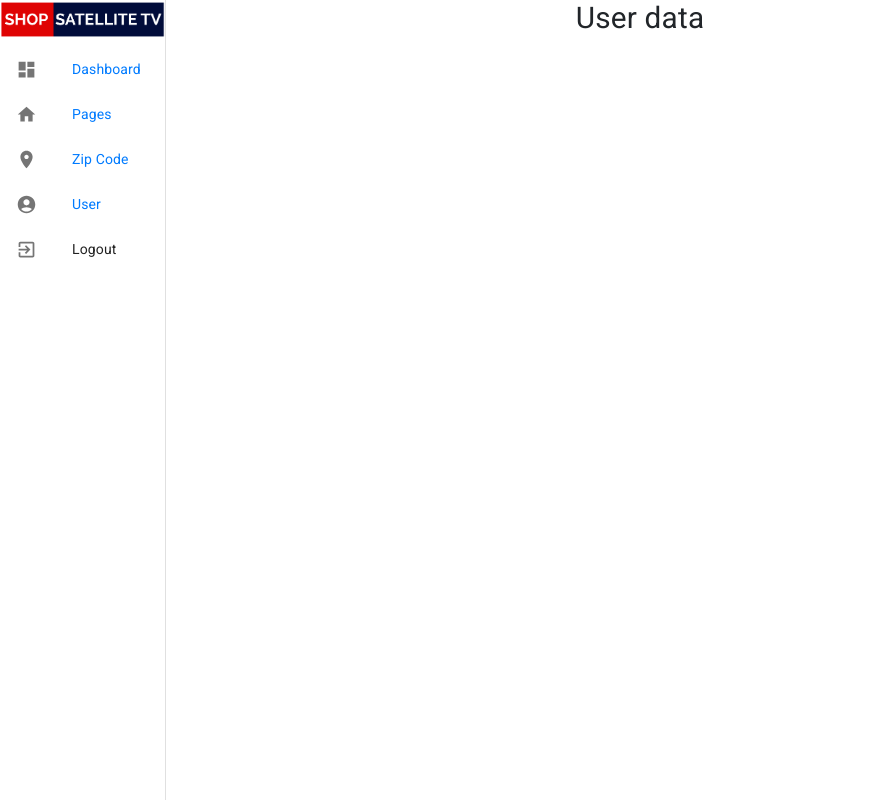
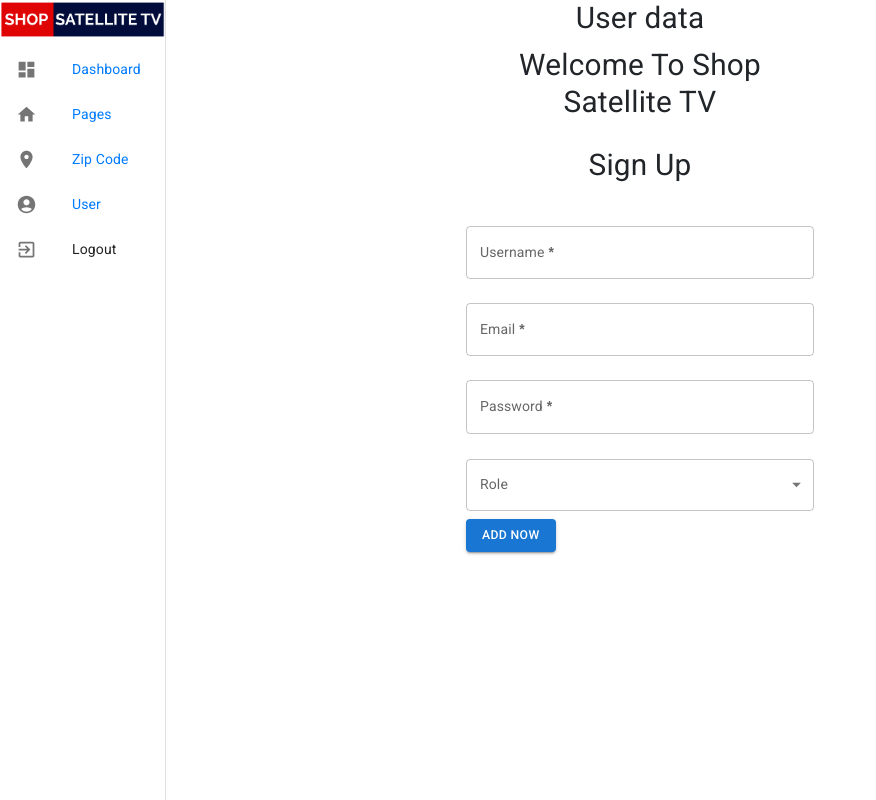
Before and after one commit to ShabiGardezi/DashboardCableTv, a React (Create React App) app: page /user in a window 1280 px wide. Shown: the whole page, without its empty margins (0-876 px from the left). Built offline with nearby package versions, Linux system fonts and the light colour scheme; a small style sheet from the web is missing.

Commit message:
login, sidebar, signup component for authetication

```diff
--- a/src/App.js
+++ b/src/App.js
@@ -17,7 +17,7 @@ function App() {
       {/* <VerticalNavbar /> */}
       <main>
         <Routes>
-          <Route path="/signup" exact Component={SignUp}></Route>
+          {/* <Route path="/signup" exact Component={SignUp}></Route> */}
           <Route path="/pages" exact Component={Pages}></Route>
           <Route path="/zipcode" exact Component={Zipcodes}></Route>
           <Route path="/user" exact Component={User}></Route>
--- a/src/components/Login.jsx
+++ b/src/components/Login.jsx
@@ -30,6 +30,14 @@ function Login({ setIsLoggedIn }) {
       if (response.status === 200) {
         setIsLoggedIn(true);
         navigate("/dashboard");
+        const data = await response.json();
+        const token = data.token;
+
+        // Store the token securely (e.g., in localStorage)
+        localStorage.setItem("authToken", token);
+
+        // Redirect to the dashboard or another protected route
+        navigate("/dashboard");
 
         // Check if "Remember Me" is checked, and save email and password to local storage
         if (rememberMe) {
@@ -50,10 +58,6 @@ function Login({ setIsLoggedIn }) {
     } catch (error) {
       console.error("Error:", error);
     }
-    const handleSignup = () => {
-      // Navigate to the signup component when the "Signup" button is clicked.
-      navigate("/signup");
-    };
   };
   React.useEffect(() => {
     const rememberedEmail = localStorage.getItem("rememberedEmail");
@@ -134,16 +138,6 @@ function Login({ setIsLoggedIn }) {
             >
               Login
             </Button>
-            <Typography
-              variant="body1"
-              align="center"
-              style={{ marginTop: "8px" }}
-            >
-              Don't have an account?
-              <Link to="/signup" style={{ textDecoration: "none" }}>
-                Sign up
-              </Link>
-            </Typography>
           </form>
         </Grid>
       </Grid>
--- a/src/components/Sidebar.jsx
+++ b/src/components/Sidebar.jsx
@@ -46,6 +46,7 @@ function VerticalNavbar() {
 
   const handleLogout = () => {
     navigate("/login");
+    localStorage.removeItem("authToken");
   };
 
   return (
--- a/src/components/SignUp.jsx
+++ b/src/components/SignUp.jsx
@@ -1,13 +1,22 @@
 import "../styles/SignUp.css";
 import React, { useState } from "react";
-import { Button, TextField, Container, Typography, Grid } from "@mui/material";
-import Logo from "../assests/header-Logo.png";
+import {
+  TextField,
+  Container,
+  Typography,
+  Grid,
+  Select,
+  MenuItem,
+  FormControl,
+  InputLabel,
+  Button,
+} from "@mui/material";
 const SignUp = () => {
   const [formData, setFormData] = useState({
-    firstName: "",
-    lastName: "",
+    username: "",
     email: "",
     password: "",
+    role: "", // Set a default value for role
   });
 
   const handleChange = (e) => {
@@ -17,17 +26,20 @@ const SignUp = () => {
       [name]: value,
     });
   };
-
   const handleSubmit = async (e) => {
     e.preventDefault();
 
     try {
+      const { username, email, password, role } = formData;
+      const userData = { username, email, password, role };
+      const token = localStorage.getItem("authToken");
       const response = await fetch("http://localhost:5000/api/signup", {
         method: "POST",
         headers: {
           "Content-Type": "application/json",
+          Authorization: `Bearer ${token}`, // Include the token
         },
-        body: JSON.stringify(formData),
+        body: JSON.stringify(userData),
       });
 
       const data = await response.json();
@@ -36,17 +48,13 @@ const SignUp = () => {
       console.error("Error:", error);
     }
   };
-
   return (
     <Container maxWidth="xs">
       <Grid container justifyContent="center" alignItems="center" spacing={2}>
-        <Grid item xs={12}>
-          <img src={Logo} alt="Logo" style={{ maxWidth: "100%" }} />
-        </Grid>
         {/* Heading */}
         <Grid item xs={12}>
           <Typography variant="h4" align="center" gutterBottom>
-            Welcome To Shop Satellite TV{" "}
+            Welcome To Shop Satellite TV
           </Typography>
         </Grid>
         {/* Description */}
@@ -54,27 +62,15 @@ const SignUp = () => {
           <Typography variant="h4" align="center" gutterBottom>
             Sign Up
           </Typography>
-          <Typography variant="body1" align="center">
-            Please fill all fields to sign up.
-          </Typography>{" "}
         </Grid>
         <Grid item xs={12}>
           <form onSubmit={handleSubmit}>
             <TextField
-              label="First Name"
+              label="Username"
               fullWidth
               margin="normal"
-              name="firstName"
-              value={formData.firstName}
-              onChange={handleChange}
-              required
-            />
-            <TextField
-              label="Last Name"
-              fullWidth
-              margin="normal"
-              name="lastName"
-              value={formData.lastName}
+              name="username"
+              value={formData.username}
               onChange={handleChange}
               required
             />
@@ -98,8 +94,20 @@ const SignUp = () => {
               onChange={handleChange}
               required
             />
-            <Button variant="contained" color="primary" fullWidth type="submit">
-              Sign Up
+            <FormControl fullWidth margin="normal">
+              <InputLabel>Role</InputLabel>
+              <Select
+                name="role"
+                value={formData.role}
+                onChange={handleChange}
+                required
+              >
+                <MenuItem value="user">User</MenuItem>
+                <MenuItem value="admin">Admin</MenuItem>
+              </Select>
+            </FormControl>
+            <Button variant="contained" color="primary" type="submit">
+              Add Now
             </Button>
           </form>
         </Grid>
--- a/src/components/User.jsx
+++ b/src/components/User.jsx
@@ -1,14 +1,16 @@
 import React from "react";
 import { Container, Typography } from "@mui/material";
 import VerticalNavbar from "./Sidebar";
+import SignUp from "./SignUp";
 
-function User(params) {
+function User() {
   return (
     <Container maxWidth="xs">
       <VerticalNavbar />
       <Typography variant="h4" align="center" gutterBottom>
         User data
       </Typography>
+      <SignUp />
     </Container>
   );
 }
```
